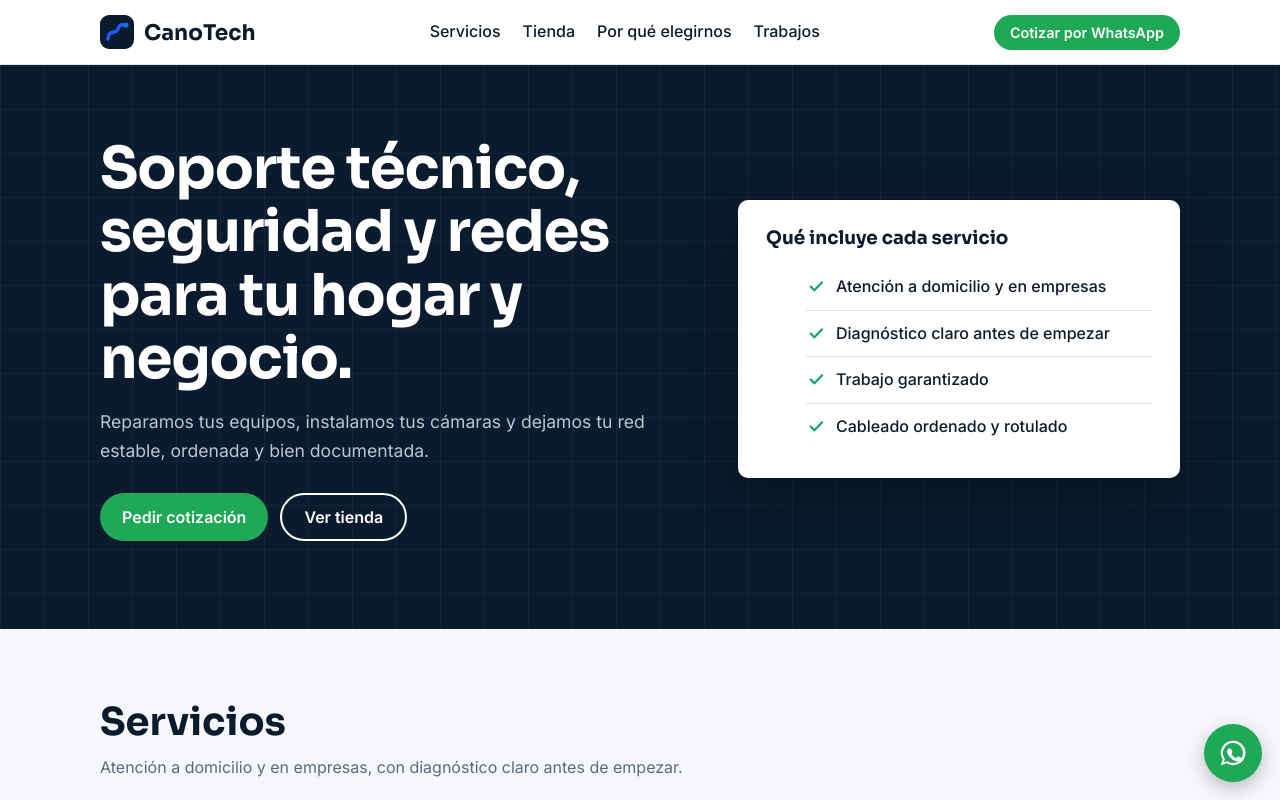
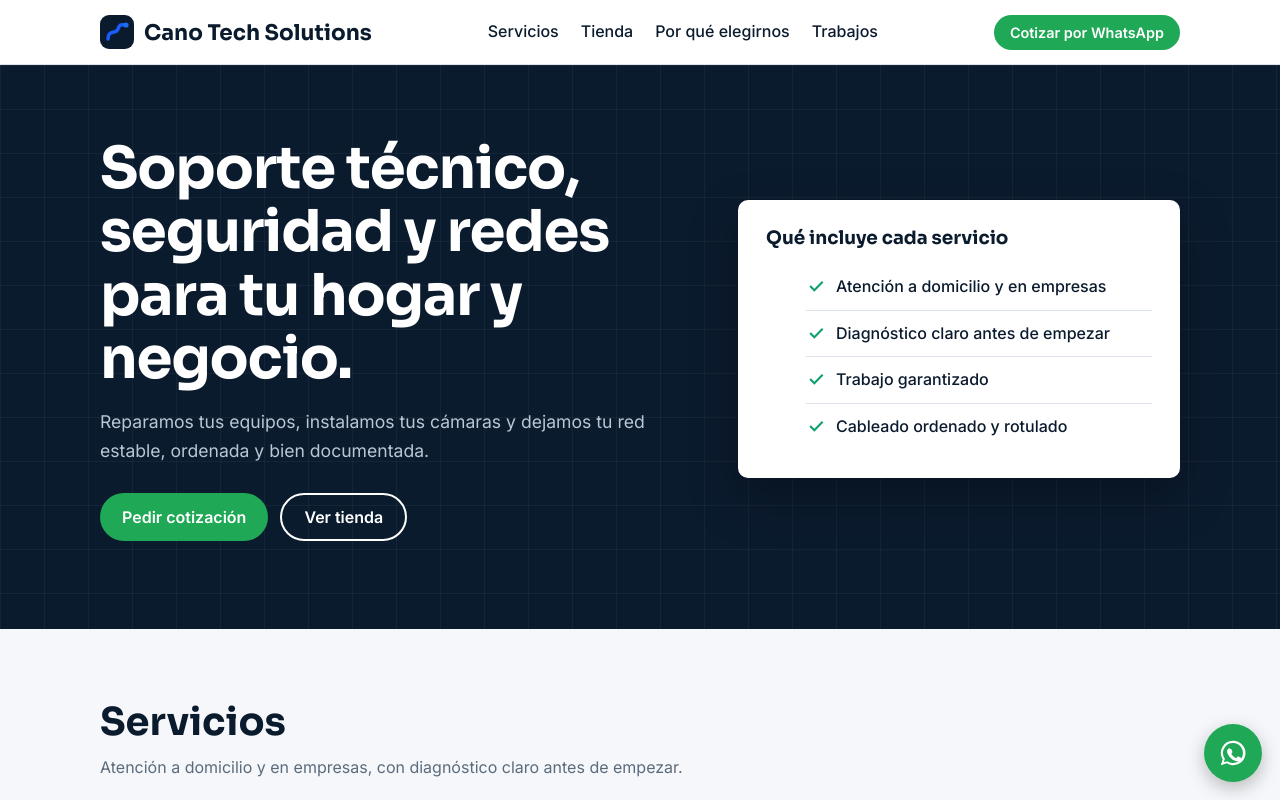
Before and after one commit to ANGEL3708/Cano-Tech-Solutions, a plain HTML site: page index.html in a window 1280 px wide. Shown: the top 800 px of the page. Drawn offline with nearby package versions, Linux system fonts and the light colour scheme; no server answers.

Commit message:
Add files via upload

```diff
--- a/index.html
+++ b/index.html
@@ -3,13 +3,13 @@
 <head>
 <meta charset="UTF-8">
 <meta name="viewport" content="width=device-width, initial-scale=1">
-<title>CanoTech | Soluciones Tecnológicas para tu Hogar y Negocio</title>
+<title>Cano Tech Solutions | Soluciones Tecnológicas para tu Hogar y Negocio</title>
 <meta name="robots" content="noindex,nofollow" id="robots" disabled>
 <meta name="description" content="Reparación de computadores e impresoras, cámaras CCTV/IP y cableado estructurado.">
 <link rel="preconnect" href="https://fonts.googleapis.com">
 <link rel="preconnect" href="https://fonts.gstatic.com" crossorigin>
 <link href="https://fonts.googleapis.com/css2?family=Sora:wght@600;700&family=Inter:wght@400;500;600&display=swap" rel="stylesheet">
-<script src="https://cdn.jsdelivr.net/npm/@supabase/supabase-js@2"></script>
+<script src="https://cdn.jsdelivr.net/npm/@supabase/supabase-js@2.45.4/dist/umd/supabase.js"></script>
 
 
 <link rel="stylesheet" href="css/styles.css">
@@ -18,14 +18,14 @@
 
 <header>
   <div class="wrap bar">
-    <a href="#inicio" class="logo" aria-label="CanoTech inicio">
+    <a href="#inicio" class="logo" aria-label="Cano Tech Solutions inicio">
       <svg width="34" height="34" viewBox="0 0 34 34" aria-hidden="true"><rect width="34" height="34" rx="9" fill="#0b1b2e"/><path d="M8 24c0-10 8-4 10-10s4-4 8-4" fill="none" stroke="#1d5bff" stroke-width="3.5" stroke-linecap="round"/><circle cx="26" cy="10" r="2.6" fill="#1b6feb"/></svg>
-      CanoTech
+      Cano Tech Solutions
     </a>
     <nav aria-label="Principal">
       <a href="#servicios">Servicios</a><a href="#tienda">Tienda</a><a href="#nosotros">Por qué elegirnos</a><a href="#trabajos">Trabajos</a>
     </nav>
-    <a class="btn btn-wa wa-link" data-msg="Hola CanoTech, quiero una cotización." target="_blank" rel="noopener">Cotizar por WhatsApp</a>
+    <a class="btn btn-wa wa-link" data-msg="Hola Cano Tech Solutions, quiero una cotización." target="_blank" rel="noopener">Cotizar por WhatsApp</a>
   </div>
 </header>
 
@@ -36,7 +36,7 @@
       <h1>Soporte técnico, seguridad y redes para tu hogar y negocio.</h1>
       <p>Reparamos tus equipos, instalamos tus cámaras y dejamos tu red estable, ordenada y bien documentada.</p>
       <div class="cta">
-        <a class="btn btn-wa wa-link" data-msg="Hola CanoTech, necesito ayuda técnica." target="_blank" rel="noopener">Pedir cotización</a>
+        <a class="btn btn-wa wa-link" data-msg="Hola Cano Tech Solutions, necesito ayuda técnica." target="_blank" rel="noopener">Pedir cotización</a>
         <a class="btn btn-line" href="#tienda">Ver tienda</a>
       </div>
     </div>
@@ -59,7 +59,7 @@
     <h2>Tienda</h2>
     <p class="lead">Routers, cámaras, repuestos y accesorios. Escríbenos para confirmar disponibilidad y envío.</p>
     <div class="chips" id="chips" role="group" aria-label="Filtrar por categoría"></div>
-    <div class="grid" id="productsGrid"><p class="empty">Cargando productos…</p></div>
+    <div class="carousel"><button class="car-btn prev" type="button" aria-label="Anterior">‹</button><div class="track" id="productsGrid"><p class="empty">Cargando productos…</p></div><button class="car-btn next" type="button" aria-label="Siguiente">›</button></div>
   </div>
 </section>
 
@@ -102,18 +102,18 @@
 
 <footer>
   <div class="wrap">
-    <span>© <span id="yr"></span> CanoTech. Soluciones Tecnológicas para tu Hogar y Negocio</span>
+    <span>© <span id="yr"></span> Cano Tech Solutions. Soluciones Tecnológicas para tu Hogar y Negocio</span>
   </div>
 </footer>
 
-<a class="float-wa wa-link" data-msg="Hola CanoTech, tengo una consulta." target="_blank" rel="noopener" aria-label="Escribir por WhatsApp">
+<a class="float-wa wa-link" data-msg="Hola Cano Tech Solutions, tengo una consulta." target="_blank" rel="noopener" aria-label="Escribir por WhatsApp">
   <svg viewBox="0 0 32 32"><path d="M16 3a13 13 0 0 0-11 19.8L3 29l6.4-2A13 13 0 1 0 16 3zm0 2.4a10.6 10.6 0 1 1-5.6 19.6l-.4-.3-3.8 1.2 1.2-3.7-.3-.4A10.6 10.6 0 0 1 16 5.4zm-4 5.5c-.3 0-.7.1-1 .5-.4.4-1.3 1.3-1.3 3.1s1.3 3.6 1.5 3.8c.2.3 2.6 4.1 6.4 5.6 3.1 1.2 3.7 1 4.4.9.7-.1 2.2-.9 2.5-1.8.3-.9.3-1.600.2-1.800-.1-.2-.3-.3-.7-.5l-2.300-1.100c-.3-.1-.6-.2-.8.2-.2.3-.9 1.100-1.100 1.300-.2.200-.4.300-.7.100-.4-.2-1.500-.5-2.800-1.700-1-.9-1.700-2-1.900-2.400-.2-.4 0-.6.100-.7l.5-.6c.2-.2.200-.4.300-.6.100-.2.100-.4 0-.6l-1-2.400c-.3-.600-.5-.5-.8-.5z"/></svg>
 </a>
 
 <!-- PANEL ADMIN -->
 <div id="admin" role="dialog" aria-modal="true" aria-label="Panel de administración">
   <div class="adm-top">
-    <strong>CanoTech · Administración</strong>
+    <strong>Cano Tech Solutions · Administración</strong>
     <div class="acts"><button class="btn btn-sm btn-line" style="color:#fff;border-color:#fff" id="logoutBtn" hidden>Cerrar sesión</button><button class="btn btn-sm btn-dark" style="background:#fff;color:var(--ink)" id="closeAdmin">Cerrar</button></div>
   </div>
 
```
